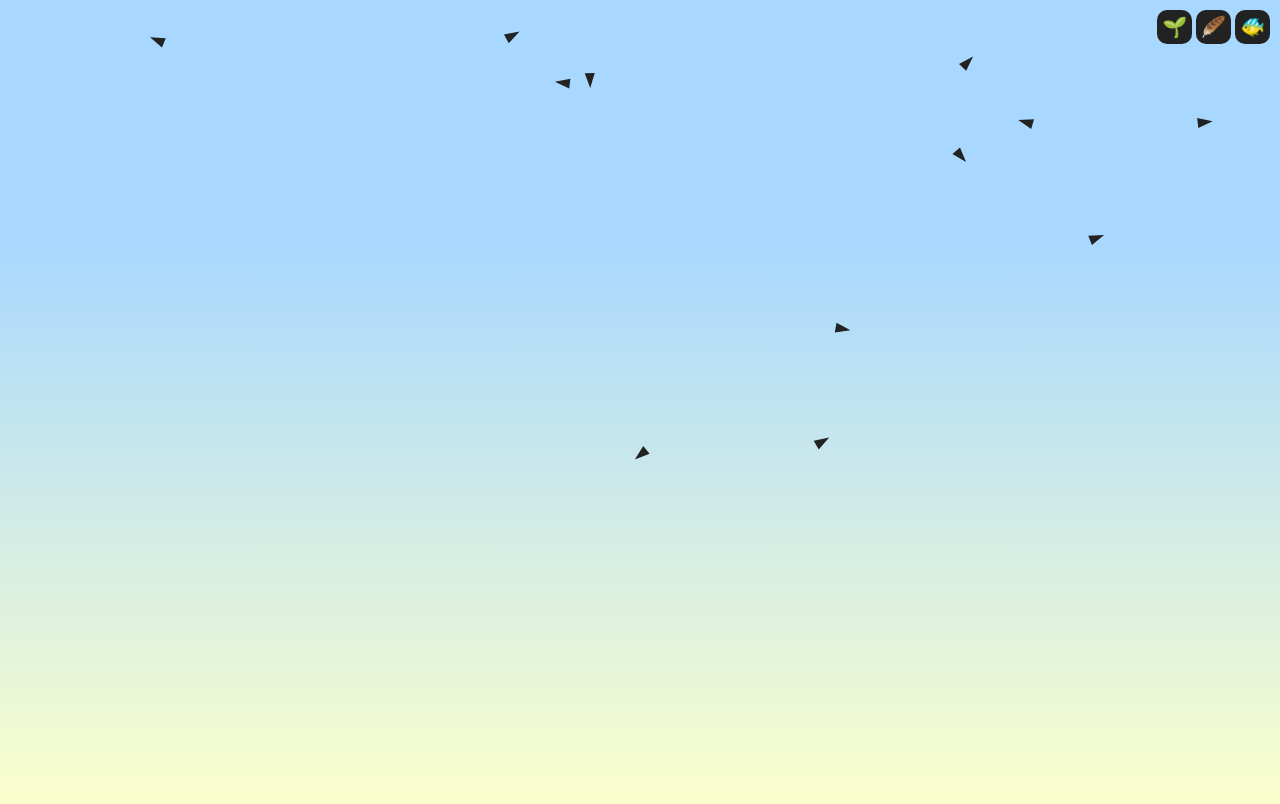
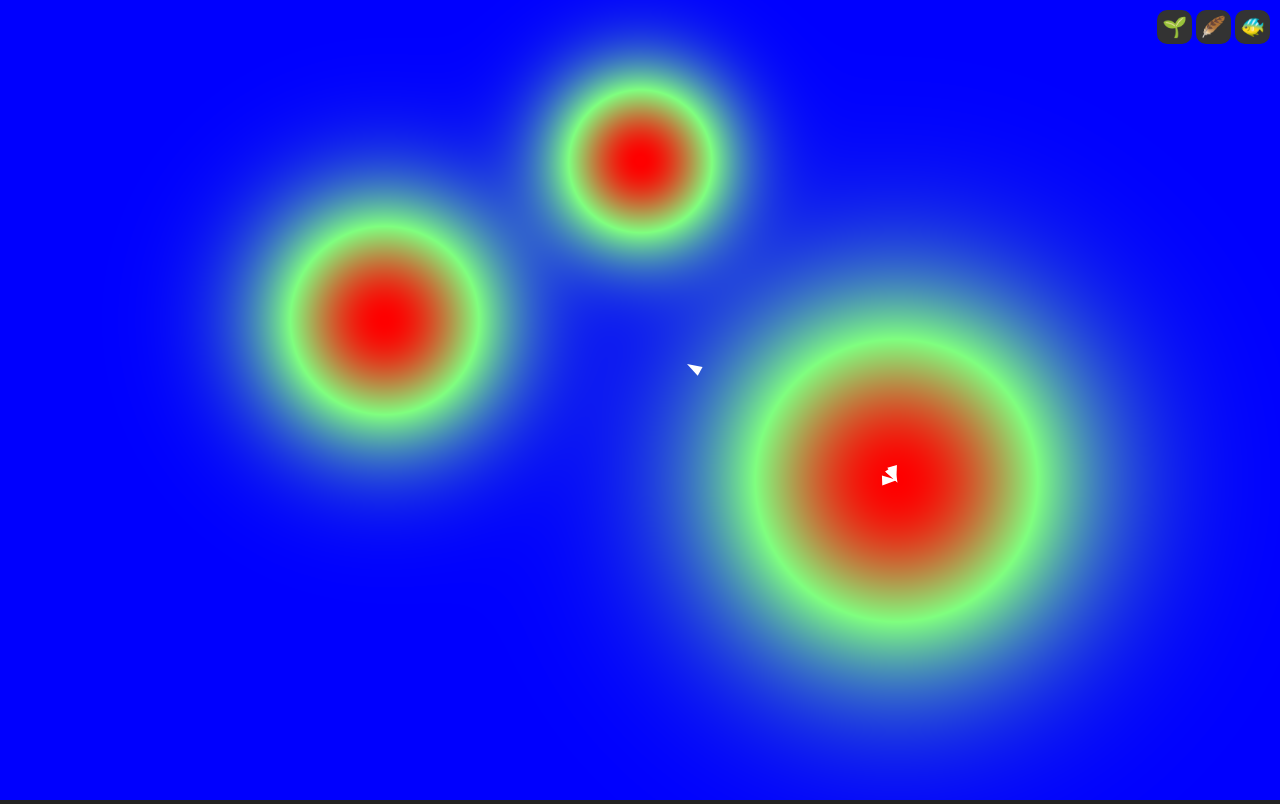
Before and after one commit to ka-thas/PSO, a plain HTML site: page index.html in a window 1280 px wide. Drawn offline with Linux system fonts and the light colour scheme.

Commit message:
Basic PSO. Needs tuning

```diff
--- a/index.html
+++ b/index.html
@@ -5,7 +5,7 @@
         <title>PSO</title>
         <link rel="stylesheet" href="./styles.css" />
     </head>
-    <body class="theme-birds">
+    <body class="theme-default">
         <canvas id="particles" width="150" height="150"></canvas>
         <div id="menu">
             <button class="theme-btn" id="theme-default-btn">🌱</button>
--- a/particles.js
+++ b/particles.js
@@ -2,8 +2,8 @@
 let width = 150;
 let height = 150;
 
-const numParticles = 100;
-const speedLimit = 8;
+const numParticles = 5;
+const speedLimit = 2;
 let visualRange = 75;
 
 let isVisitedOnPhone = false;
@@ -14,27 +14,28 @@ if (/Mobi|Android/i.test(navigator.userAgent)) {
   } else {
     localStorage.setItem('visitedOnPhone', 'true');
   }
-
-  // Track finger movement on touch devices
-  document.addEventListener('touchmove', (event) => {
-    if (event.touches.length > 0) {
-      mouseX = event.touches[0].clientX;
-      mouseY = event.touches[0].clientY;
-    }
-  });
 }
 
 // Add event listener for buttons
-let theme = 'theme-birds';
+let theme = 'theme-default';
 let buttons = document.getElementsByClassName('theme-btn');
+
+const canvas = document.getElementById("particles");
+const ctx = canvas.getContext("2d");
+let imgData = null;
 
 buttons[0].addEventListener('click', () => { changeTheme('theme-default'); });
 buttons[1].addEventListener('click', () => { changeTheme('theme-birds'); });
 buttons[2].addEventListener('click', () => { changeTheme('theme-fishes'); });
 
 var particles = [];
-let gBest = 0;
-let gBestValue = 0;
+let globalBest = { x: 0, y: 0 };
+let globalBestValue = -Infinity;
+
+// PSO parameters
+const inertiaWeight = 0.95;
+const cognitiveWeight = 1.7;
+const socialWeight = 1.7;
 
 function initParticles() {
   for (var i = 0; i < numParticles; i += 1) {
@@ -57,11 +58,9 @@ function distance(particle1, particle2) {
   );
 }
 
-
 // Called initially and whenever the window resizes to update the canvas
 // size and width/height variables.
 function sizeCanvas() {
-  const canvas = document.getElementById("particles");
   width = window.innerWidth;
   height = window.innerHeight;
   canvas.width = width;
@@ -73,6 +72,69 @@ function sizeCanvas() {
   } else {
     visualRange = 75;
   }
+}
+
+// Example fitness function: a simple 2D Gaussian
+function fitnessFunctionSingle(x, y) {
+  const cx = width / 2;
+  const cy = height / 2;
+  const sigma = Math.min(width, height) / 12;
+  return Math.exp(-((x - cx) * (x - cx) + (y - cy) * (y - cy)) / (2 * sigma * sigma));
+}
+
+// Normalize fitness value to [0,1] based on expected min/max
+function normalize(value) {
+  // Assuming fitnessFunction returns values in [0,1]
+  return Math.max(0, Math.min(1, value));
+}
+
+function fitnessFunctionMulti(x, y) {
+  // Define peak centers and spreads
+  const peaks = [
+    { cx: width * 0.3, cy: height * 0.4, sigma: 80 },
+    { cx: width * 0.7, cy: height * 0.6, sigma: 120 },
+    { cx: width * 0.5, cy: height * 0.2, sigma: 60 }
+  ];
+
+  let value = 0;
+
+  // Sum contributions from each peak
+  for (let peak of peaks) {
+    const dx = x - peak.cx;
+    const dy = y - peak.cy;
+    const dist2 = dx * dx + dy * dy;
+    value += Math.exp(-dist2 / (2 * peak.sigma * peak.sigma));
+  }
+
+  return value; // not yet normalized
+}
+
+
+
+function colormap(t) {
+  // blue → green → red
+  const r = Math.floor(255 * t);
+  const g = Math.floor(255 * (1 - Math.abs(t - 0.5) * 2));
+  const b = Math.floor(255 * (1 - t));
+  return [r, g, b];
+}
+
+// Draw the landscape on the canvas using the fitness function
+function drawLandscape() {
+  imgData = ctx.createImageData(width, height);
+  for (let x = 0; x < width; x++) {
+    for (let y = 0; y < height; y++) {
+      const value = fitnessFunctionMulti(x, y);
+      const normValue = normalize(value);
+      const [r, g, b] = colormap(normValue);
+      const index = (x + y * width) * 4;
+      imgData.data[index] = r;
+      imgData.data[index + 1] = g;
+      imgData.data[index + 2] = b;
+      imgData.data[index + 3] = 255; // alpha
+    }
+  }
+  ctx.putImageData(imgData, 0, 0);
 }
 
 // Constrain a particle to within the window. If it gets too close to an edge,
@@ -95,33 +157,56 @@ function keepWithinBounds(particle) {
   }
 }
 
-// fitnessFunction(particle)
-
-// Evaluates the quality of the particle’s current position.
-
-// This depends on what problem you’re optimizing.
-
-// updatePersonalBest(particle)
-
+function updatePersonalBest(particle) {
+  const currentFitness = fitnessFunctionMulti(particle.x, particle.y);
+  particle.fitness = currentFitness;
+  if (particle.pBestValue === null || currentFitness > particle.pBestValue) {
+    particle.pBest = { x: particle.x, y: particle.y };
+    particle.pBestValue = currentFitness;
+  }
+}
 // If current fitness is better than pBestValue, update pBest and pBestValue.
 
-// updateGlobalBest()
+function updateGlobalBest() {
+  for (let particle of particles) {
+    if (particle.fitness > globalBestValue) {
+      globalBestValue = particle.fitness;
+      globalBest = { x: particle.x, y: particle.y };
+    }
+  }
+}
 
-// After all particles are checked, update the global best position and value.
+function updateVelocity(particle) {
+  // PSO velocity update rule: v = w*v + c1*r1*(pBest - x) + c2*r2*(gBest - x)
+  // where w = inertia weight, c1 = cognitive weight, c2 = social weight
+  // r1, r2 = random numbers [0,1]
 
-// updateVelocity(particle)
+  const r1 = Math.random();
+  const r2 = Math.random();
 
-// Velocity update rule using inertia, cognitive, and social components:
+  // Inertia component: keeps momentum
+  const inertiaX = inertiaWeight * particle.dx;
+  const inertiaY = inertiaWeight * particle.dy;
 
-// inertia → keeps momentum
+  // Cognitive component: pull toward personal best
+  const cognitiveX = cognitiveWeight * r1 * (particle.pBest.x - particle.x);
+  const cognitiveY = cognitiveWeight * r1 * (particle.pBest.y - particle.y);
 
-// cognitive → pull toward pBest
+  // Social component: pull toward global best
+  const socialX = socialWeight * r2 * (globalBest.x - particle.x);
+  const socialY = socialWeight * r2 * (globalBest.y - particle.y);
 
-// social → pull toward gBest
+  // Update velocity
+  particle.dx = inertiaX + cognitiveX + socialX;
+  particle.dy = inertiaY + cognitiveY + socialY;
+}
 
-// updatePosition(particle)
-
-// Move based on velocity, then clamp inside bounds if needed.
+function updatePosition(particle) {
+  // Move based on velocity, then clamp inside bounds if needed.
+  particle.x += particle.dx;
+  particle.y += particle.dy;
+  keepWithinBounds(particle);
+}
 
 function limitSpeed(particle) {
 
@@ -138,7 +223,7 @@ function drawParticle(ctx, particle) {
   ctx.rotate(angle);
   ctx.translate(-particle.x, -particle.y);
   if (theme == 'theme-default') {
-    ctx.fillStyle = "#efff78";
+    ctx.fillStyle = "#fff";
   } else if (theme == 'theme-birds') {
     ctx.fillStyle = "#222";
   } else if (theme == 'theme-fishes') {
@@ -157,23 +242,25 @@ function drawParticle(ctx, particle) {
 function animationLoop() {
   // Update each particle
   for (let particle of particles) {
+    updatePersonalBest(particle);
+    updateGlobalBest();
+    updateVelocity(particle);
+    limitSpeed(particle);
+    updatePosition(particle);
 
-    // TODO:
-    // Evaluate fitness of each particle
-    // Update personal bests
-    // Update global best
-    // Update velocities
-    // Update positions
-    // Draw particles (optional, for visualization)
 
     // Update the position based on the current velocity
     particle.x += particle.dx;
     particle.y += particle.dy;
   }
 
-  // Clear the canvas and redraw all the particles in their current positions
+  // Clear the canvas and redraw the landscape and all particles
   const ctx = document.getElementById("particles").getContext("2d");
   ctx.clearRect(0, 0, width, height);
+
+  // Redraw the fitness landscape
+  ctx.putImageData(imgData, 0, 0);
+
   for (let particle of particles) {
     drawParticle(ctx, particle);
   }
@@ -185,7 +272,9 @@ function animationLoop() {
 window.onload = () => {
   // Make sure the canvas always fills the whole window
   window.addEventListener("resize", sizeCanvas, false);
+  window.addEventListener("resize", drawLandscape, false);
   sizeCanvas();
+  drawLandscape();
 
   // Randomly distribute the particles to start
   initParticles();
--- a/styles.css
+++ b/styles.css
@@ -4,11 +4,6 @@ body {
     overflow: hidden;
 }
 .theme-default {
-    background: linear-gradient(
-        to right,
-        rgb(46, 71, 63) 0%,
-        rgb(47, 77, 53) 100%
-    );
     background-color: #222;
 }
 .theme-fishes {
@@ -40,5 +35,5 @@ button {
     border-radius: 10px;
     border: none;
     cursor: pointer;
-    background-color: #222;
+    background-color: #333;
 }
```
